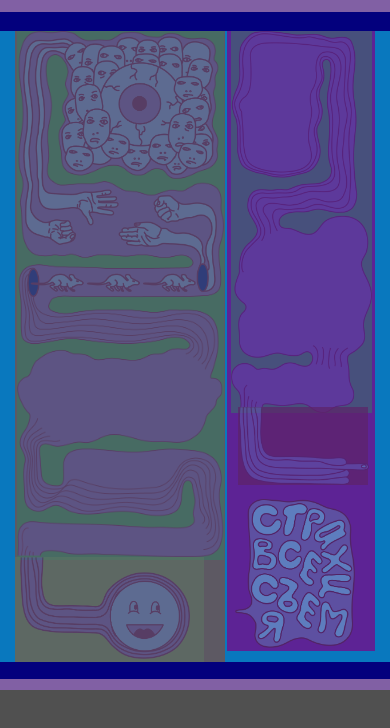
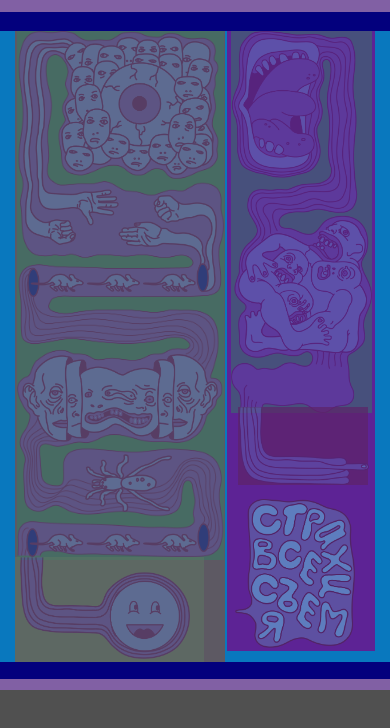
Before and after one commit to ArinaGeynbikhner/GANIBALL, a plain HTML site: page index.html in a window 390 px wide. Drawn offline with Linux system fonts and the light colour scheme.

Commit message:
special_backup

```diff
--- a/index.html
+++ b/index.html
@@ -19,12 +19,18 @@
           <div class="eye_and_heads"><img src="images/faceseyeball.png" alt="" class="img_faceseyeball"></div>
           <div class="hands"><img src="images/hands.png" alt="" class="img_hands"></div>
           <div class="rats"><img src="images/rats.png" alt="" class="img_rats"></div>
-          <div class=""></div>
+          <div class="heads"><img src="images/heads.png" alt="" class="img_heads"></div>
+          <div class="spider"><img src="images/spider.png" alt="" class="img_spider"></div>
+          <div class="rats"><img src="images/rats.png" alt="" class="img_rats_2"></div>
           </div>
           <div class ="worm_body_1_head"><img src="images/head.png" alt="" class="img_head"></div>
         </div>
         <div class="column_2">
-          <div class="worm_body_2"><img src="images/body2.png" alt="" class="img_body_2"></div>
+          <div class="worm_body_2"><img src="images/body2.png" alt="" class="img_body_2">
+          <div class="mouth"><img src="images/mouth.png" alt="" class="img_mouth"></div>
+          <div class="newborns"><img src="images/newborns.png" alt="" class="img_newborns"></div>
+          <div class="eyes"><img src="images/newborns.png" alt="" class="img_newborns"></div>
+          </div>
           <div class="worm_body_2_hand"><img src="images/hand.png" alt="" class="img_hand"></div>
           <div class="bubble"><img src="images/bubble.png" alt="" class="bubble"></div>
         </div>
--- a/styles/layout.css
+++ b/styles/layout.css
@@ -87,8 +87,6 @@ body {
 }
 
 .img_body_1 {
-    /* object-fit: cover; */
-    /* height: 1767px; */
     width: 100%;
     align-items: center;
     z-index: 1;
@@ -96,7 +94,6 @@ body {
 }
 
 .worm_body_1_head {
-
     width: 90%;
     position: relative;
     background: url() no-repeat center top;
@@ -115,12 +112,12 @@ body {
     object-fit: cover;
     width: 100%;
     object-position: left center;
+    right: 5%
 
 }
 
 .worm_body_2 {
-    height: 1331px;
-    width: 487px;
+    width: 100%;
     background-color: chartreuse;
     opacity: 0.5;
     z-index: 1; /* Нижний слой */
@@ -132,22 +129,19 @@ body {
 
 .img_body_2 {
     object-fit: cover;
-    height: 1331px;
-    width: 487px;
+    width: 100%;
     align-items: center;
 }
 
 .img_hand {
     object-fit: cover;
-    height: 262px;
-    width: 442px;
+    width: 100%;
     align-items: center;
     margin-left: 1.5%;
     margin-bottom: 0%;
 }
 
 .worm_body_2_hand {
-    height: 262px;
     width: 100%;
     margin-top: -5%;
     background-color: rgb(255, 0, 13);
@@ -187,3 +181,45 @@ body {
     left: 5%;
     z-index: 3;
 }
+.img_heads {
+    width: 95%;
+    position: absolute;
+    top: 61%;
+    left: 2.4%;
+    z-index: 2;
+}
+.img_spider {
+    width: 42%;
+    position: absolute;
+    top: 80%;
+    left: 33%;
+    z-index: 3;
+}
+.img_rats_2 {
+    width: 89%;
+    position: absolute;
+    top: 93%;
+    left: 4.3%;
+    z-index: 2;
+}
+.img_mouth {
+    position: absolute; /* Позволяет расположить элемент поверх других */
+    top: 5.5%; /* Устанавливает вертикальную позицию (регулируйте по необходимости) */
+    right: 18%; /* Устанавливает горизонтальную позицию (регулируйте по необходимости) */
+    width: 21%; /* Размер mouth относительно worm_body_2 */
+    z-index: 2; /* Устанавливает уровень наслоения поверх других элементов */
+}
+.img_newborns {
+    position: absolute; /* Позволяет расположить элемент поверх других */
+    top: 31.8%; /* Устанавливает вертикальную позицию (регулируйте по необходимости) */
+    right: 6%; /* Устанавливает горизонтальную позицию (регулируйте по необходимости) */
+    width: 33%; /* Размер mouth относительно worm_body_2 */
+    z-index: 3; /* Устанавливает уровень наслоения поверх других элементов */
+}
+.img_eyes{
+    position: absolute; /* Позволяет расположить элемент поверх других */
+    top: 53%; /* Устанавливает вертикальную позицию (регулируйте по необходимости) */
+    right: 9%; /* Устанавливает горизонтальную позицию (регулируйте по необходимости) */
+    width: 30%; /* Размер mouth относительно worm_body_2 */
+    z-index: 3; /* Устанавливает уровень наслоения поверх других элементов */
+}
--- a/styles/responsive.css
+++ b/styles/responsive.css
@@ -28,8 +28,12 @@
     .column_2 {
         z-index: 2;
         margin-top: -40%;
+    }
 
-
+    .worm_body_2 {
+        width: 100%;
+        height: auto;
+        position: relative;
     }
     .worm_body_1 {
         width: 100%;
```
Also changed, not shown: images/eyes.png (added), images/mouth.png (added), images/newborns.png (added), images/spider.png (added).
